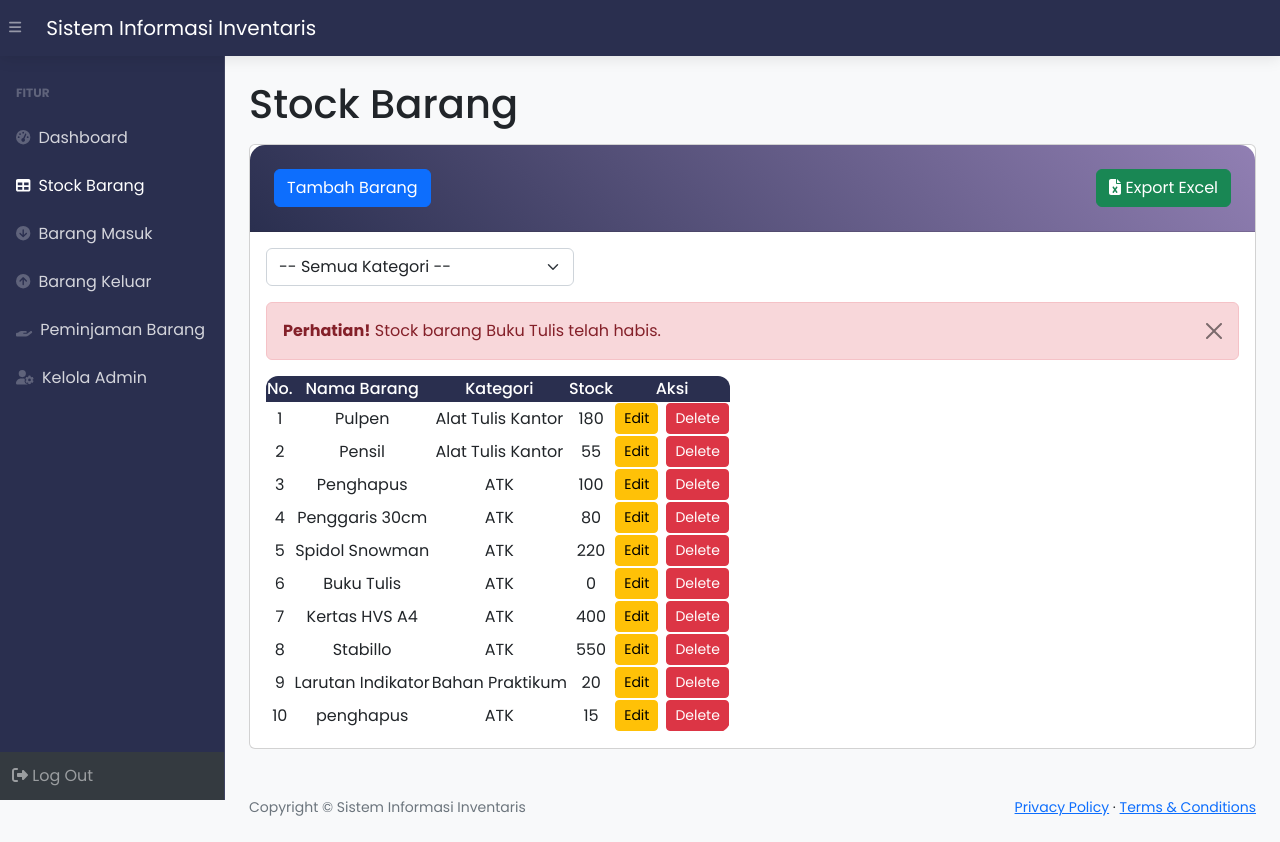
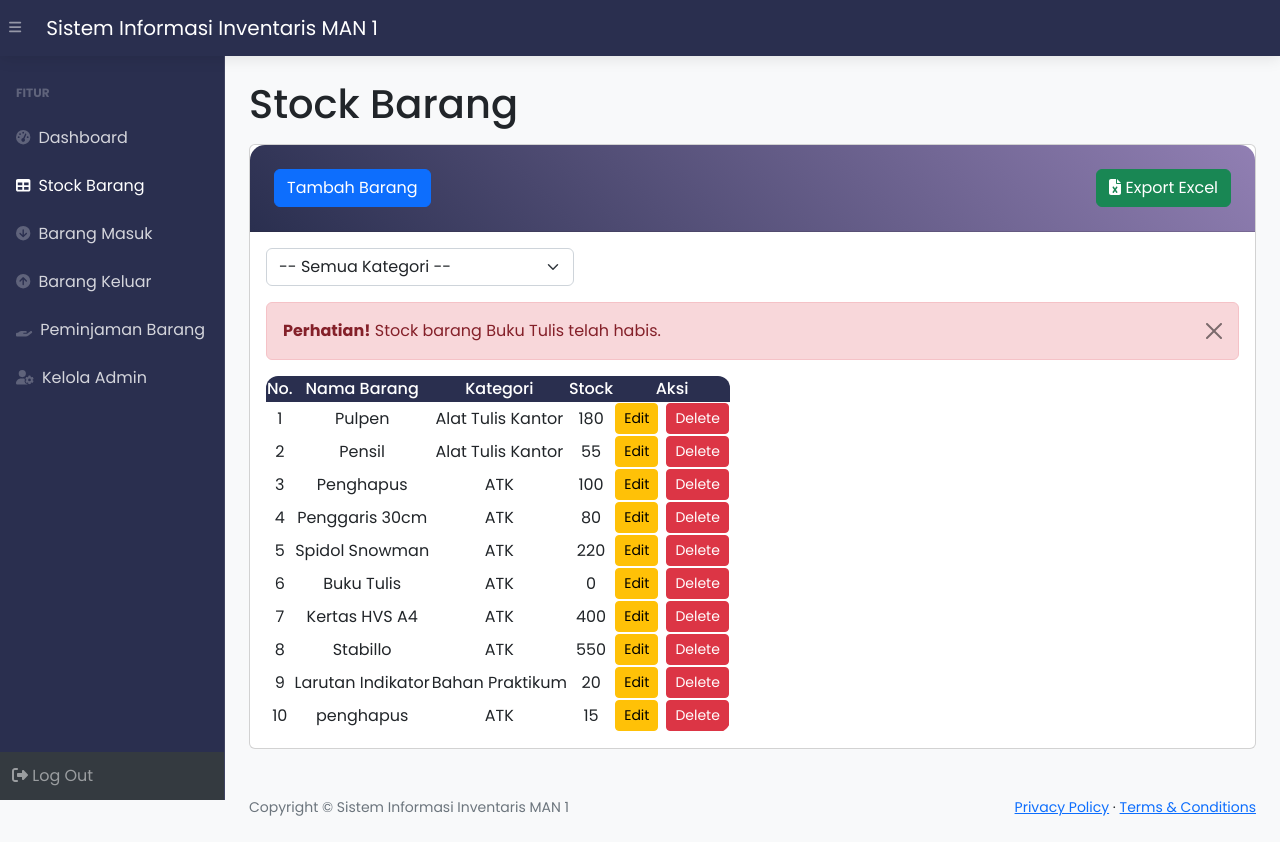
Before and after one commit to adityavirliano/tugas-akhir-siinventaris, a PHP site: page /stock.php in a window 1280 px wide. Run offline with PHP 8.4, Linux system fonts and the light colour scheme; a user stored in the database is signed in; data comes from the database, SQL or seed files in the repository; some libraries are stand-ins or nearby versions.

Commit message:
Update stock.php

```diff
--- a/SistemInformasiInventaris/stock.php
+++ b/SistemInformasiInventaris/stock.php
@@ -15,7 +15,7 @@ require 'cek.php';
     <meta name="viewport" content="width=device-width, initial-scale=1, shrink-to-fit=no" />
     <meta name="description" content="" />
     <meta name="author" content="" />
-    <title>Stock Barang - Sistem Informasi Inventaris</title>
+    <title>Stock Barang - Sistem Informasi Inventaris MAN 1</title>
     <link href="https://cdn.jsdelivr.net/npm/simple-datatables@7.1.2/dist/style.min.css" rel="stylesheet" />
     <link href="https://fonts.googleapis.com/css2?family=Poppins:wght@300;400;500;600;700&display=swap" rel="stylesheet">
     <link href="https://fonts.googleapis.com/icon?family=Material+Icons+Round" rel="stylesheet">
@@ -138,7 +138,7 @@ require 'cek.php';
         <!-- Sidebar Toggle-->
         <button class="btn btn-link btn-sm order-1 order-lg-0 me-4 me-lg-0" id="sidebarToggle" href="#!"><i class="fas fa-bars"></i></button>
         <!-- Navbar Brand-->
-        <a class="navbar-brand ps-3" href="index.php">Sistem Informasi Inventaris</a>
+        <a class="navbar-brand ps-3" href="index.php">Sistem Informasi Inventaris MAN 1</a>
     </nav>
     <div id="layoutSidenav">
         <div id="layoutSidenav_nav">
@@ -332,7 +332,7 @@ require 'cek.php';
             <footer class="py-4 bg-light mt-auto">
                 <div class="container-fluid px-4">
                     <div class="d-flex align-items-center justify-content-between small">
-                        <div class="text-muted">Copyright &copy; Sistem Informasi Inventaris</div>
+                        <div class="text-muted">Copyright &copy; Sistem Informasi Inventaris MAN 1</div>
                         <div>
                             <a href="#">Privacy Policy</a>
                             &middot;
```
